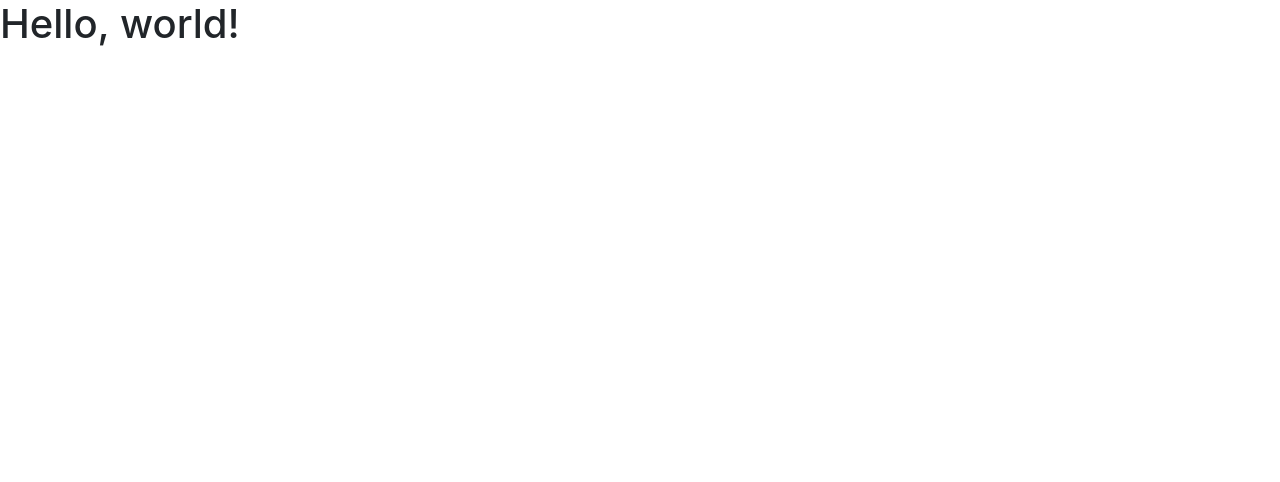
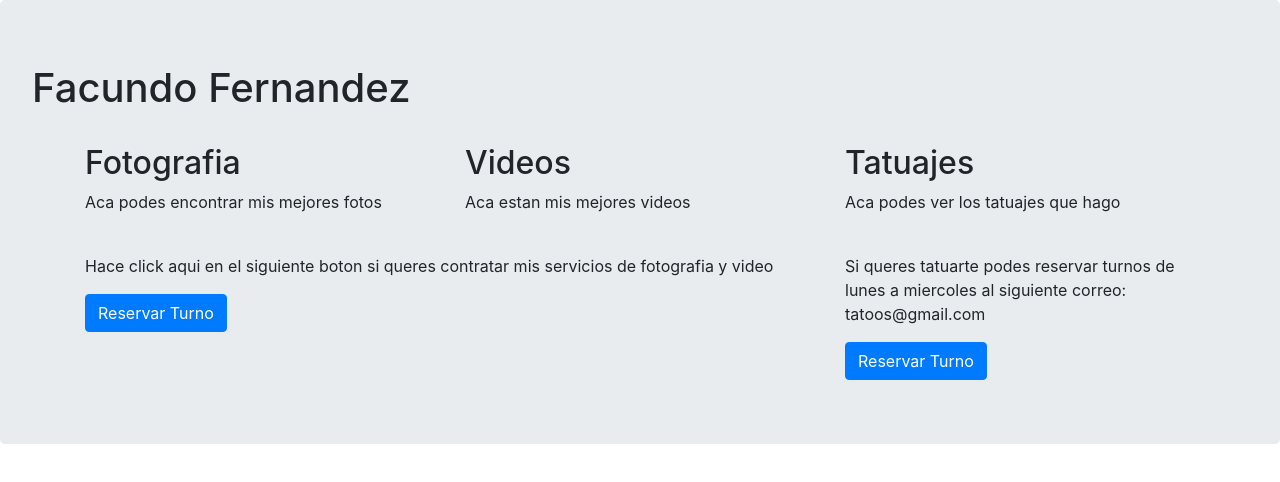
Before and after one commit to horaclito/BasicWEB-Bootstrap, a website: page index.html in a window 1280 px wide. Drawn offline with nearby package versions, Linux system fonts and the light colour scheme.

Commit message:
index.html con contenido + icono de titulo

```diff
--- a/index.html
+++ b/index.html
@@ -7,12 +7,42 @@
 
     <!-- Bootstrap CSS -->
     <link rel="stylesheet" href="node_modules/bootstrap/dist/css/bootstrap.min.css">
-
-    <title>Hello, world!</title>
+    <link rel="shortcut icon" href="/favicon.ico" type="image/x-icon">
+	<link rel="icon" href="/favicon.ico" type="image/x-icon">
+    <title>Facundo Fernandez Fotografía</title>
   </head>
   <body>
-    <h1>Hello, world!</h1>
-
+  	<div class="jumbotron">
+    	<h1>Facundo Fernandez</h1>
+    	<br/>
+    	<div class="container">
+    		<div class="row">
+    			<div class="col-sm">
+    				<h2>Fotografia</h2>
+    				<p>Aca podes encontrar mis mejores fotos</p>
+    			</div>
+    			<div class="col-sm">
+    				<h2>Videos</h2>
+    				<p>Aca estan mis mejores videos</p>
+    			</div>
+    			<div class="col-sm">
+    				<h2>Tatuajes</h2>
+    				<p>Aca podes ver los tatuajes que hago</p>
+    			</div>
+    		</div>
+    		<br/>
+    		<div class="row">
+    			<div class="col-sm-8">
+    				<p>Hace click aqui en el siguiente boton si queres contratar mis servicios de fotografia y video</p>
+    				<button type="button" class="btn btn-primary">Reservar Turno</button>
+    			</div>
+    			<div class="col-sm">
+    				<p>Si queres tatuarte podes reservar turnos de lunes a miercoles al siguiente correo: tatoos@gmail.com</p>
+    				<button type="button" class="btn btn-primary">Reservar Turno</button>
+    			</div>
+    		</div>
+    	</div>
+    </div>
     <!-- Optional JavaScript -->
     <!-- jQuery first, then Popper.js, then Bootstrap JS -->
     <script src="node_modules/jQuery/dist/jQuery.min.js"></script>
```
Also changed, not shown: favicon.ico (added).
